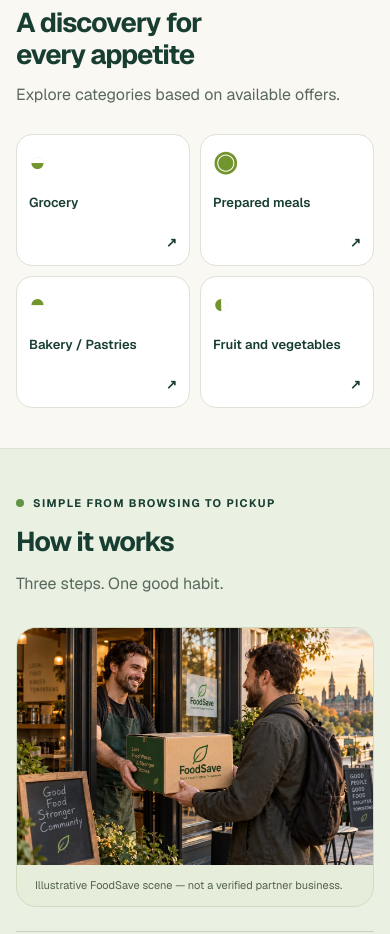
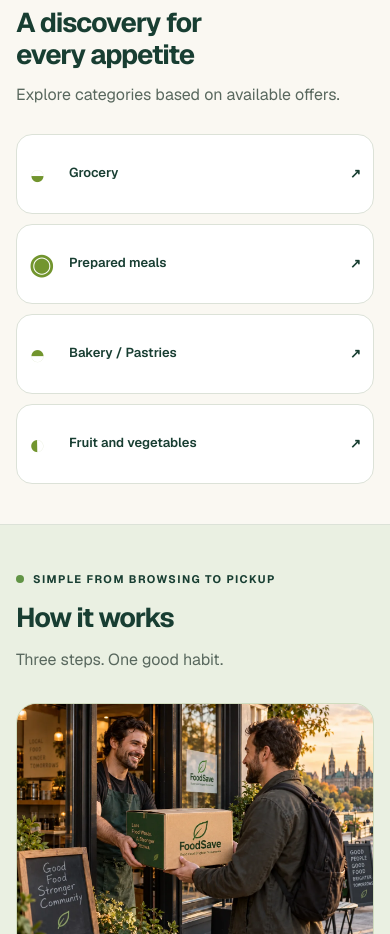
Before and after one commit to bachir23091976/foodsave, a Next.js app in the folder web/: page / in a window 390 px wide. Shown: the part 780-1714 px from the top of the page. Built offline with nearby package versions, Linux system fonts and the light colour scheme; no server answers.

Commit message:
fix: compact mobile category cards

```diff
--- a/web/app/components/public.module.css
+++ b/web/app/components/public.module.css
@@ -276,15 +276,14 @@
 }
 @media (max-width: 480px) {
   .journeyGrid { grid-template-columns: 1fr; gap: 0; }
-  .categoryTiles { grid-auto-rows: 1fr; }
+  .categoryTiles { grid-template-columns: minmax(0, 1fr); grid-auto-rows: 1fr; }
   .categoryTiles a {
     display: grid;
-    grid-template-columns: minmax(0, 1fr);
-    grid-template-rows: 28px 1fr 20px;
+    grid-template-columns: 28px minmax(0, 1fr) 16px;
     align-items: center;
-    gap: 6px;
+    gap: 12px;
     min-width: 0;
-    min-height: 132px;
+    min-height: 80px;
     padding: 12px;
   }
   .categoryTiles a > span:first-child { justify-self: start; line-height: 1; }
@@ -294,10 +293,6 @@
   .editorialVisual figcaption { font-size: 10px; }
   .actions > .secondary { width: 100%; }
 }
-@media (max-width: 359px) {
-  .categoryTiles { grid-template-columns: minmax(0, 1fr); }
-  .categoryTiles a { min-height: 112px; }
-}
 @media (prefers-reduced-motion: reduce) {
   .page *, .revealEntered { animation: none !important; transition: none !important; }
   .card:hover, .categoryTiles a:hover, .button:hover, .secondary:hover { transform: none; }
```
Also changed, not shown: 1 other file (tests, documents, lock files or other folders).
